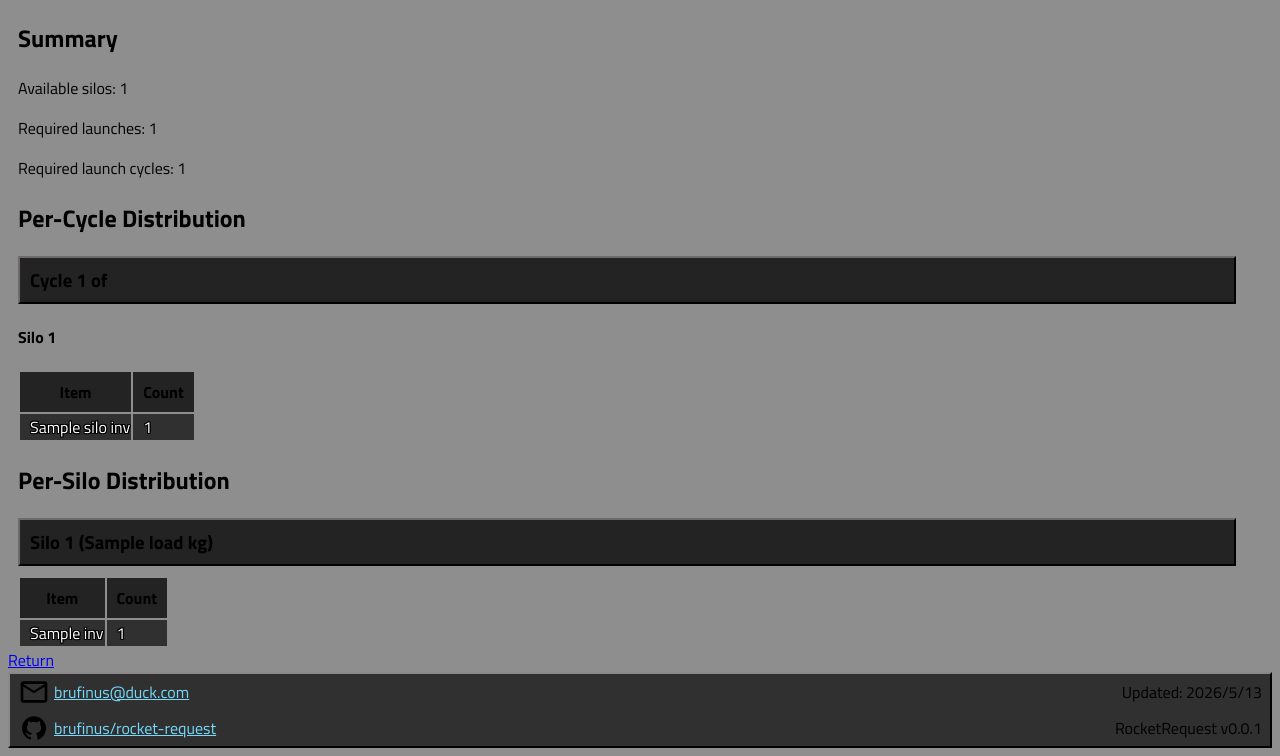
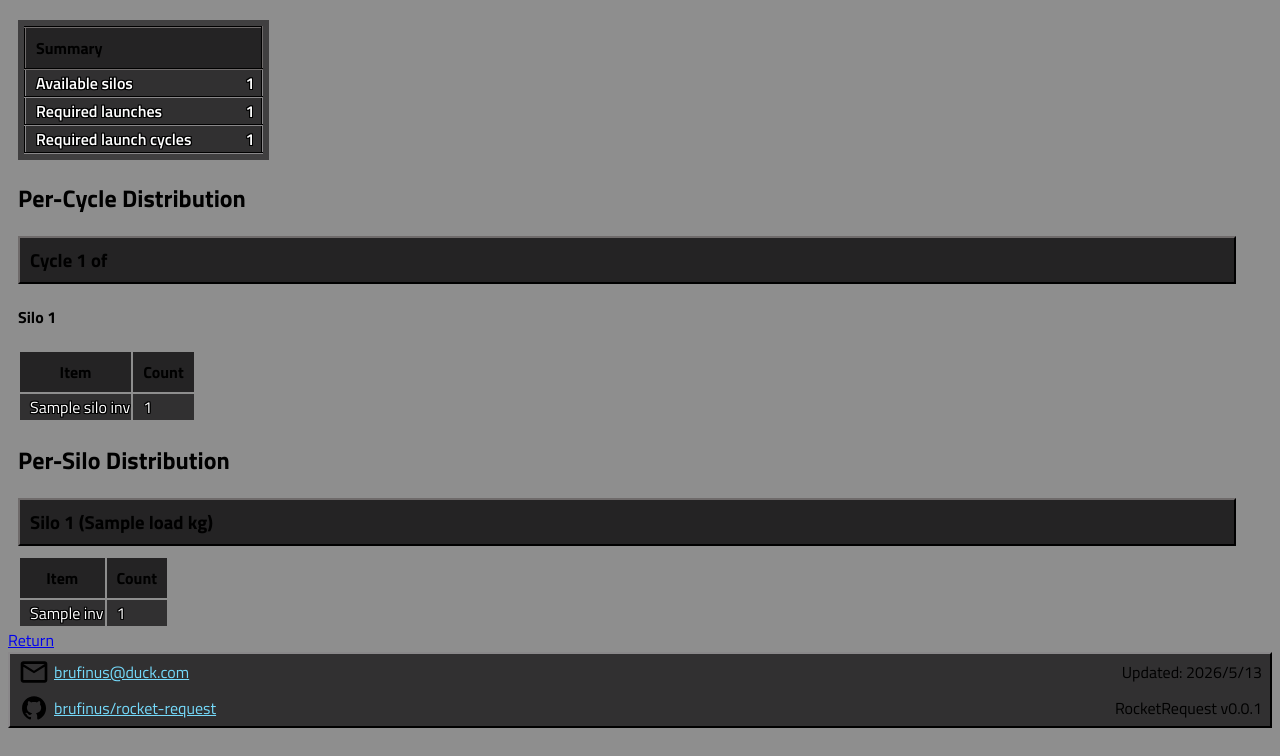
Before and after one commit to brufinus/rocket-request, a Django app: template django-rocket-request/django_distribute/templates/distribute/results.html in a window 1280 px wide. Shown: the part 195-951 px from the top of the page. After the commit the page ends 923 px from the top, so only its background shows below. Run offline with Django 5.2, Linux system fonts and the light colour scheme; the template is opened without the code that fills it: most values are stand-ins (such as "Sample title", 1, 10 or a date in 2020); some libraries are stand-ins or nearby versions.

Commit message:
style summary

```diff
--- a/django-rocket-request/django_distribute/static/distribute/style.css
+++ b/django-rocket-request/django_distribute/static/distribute/style.css
@@ -317,3 +317,13 @@ footer {
   margin-left: auto;
   padding-right: 8px;
 }
+
+/* Results page */
+#summary {
+  margin-top: 20px;
+  width: 20%;
+}
+
+.table-fit {
+  margin-left: 0;
+}
--- a/django-rocket-request/django_distribute/templates/distribute/index.html
+++ b/django-rocket-request/django_distribute/templates/distribute/index.html
@@ -56,7 +56,7 @@
                            id="num-silos"
                            required
                            min="1"
-                           max="100000" />
+                           max="100" />
                 </p>
                 <p>
                     <button id="distribute-button" class="confirm-button">Distribute</button>
--- a/django-rocket-request/django_distribute/templates/distribute/results.html
+++ b/django-rocket-request/django_distribute/templates/distribute/results.html
@@ -1,10 +1,32 @@
 {% extends "distribute/base.html" %}
 {% block content %}
     <section>
-        <h2>Summary</h2>
-        <p>Available silos: {{ num_silos }}</p>
-        <p>Required launches: {{ num_launches }}</p>
-        <p>Required launch cycles: {{ num_cycles }}</p>
+        <div id="summary">
+        <div class="display-panel">
+        <table>
+            <thead>
+                <tr>
+                    <th>Summary</th>
+                    <th></th>
+                </tr>
+            </thead>
+            <tbody>
+                <tr>
+                    <td>Available silos</td>
+                    <td>{{ num_silos }}</td>
+                </tr>
+                <tr>
+                    <td>Required launches</td>
+                    <td>{{ num_launches }}</td>
+                </tr>
+                <tr>
+                    <td>Required launch cycles</td>
+                    <td>{{ num_cycles }}</td>
+                </tr>
+            </tbody>
+        </table>
+        </div>
+        </div>
     </section>
     <section>
         <h2>Per-Cycle Distribution</h2>
```
